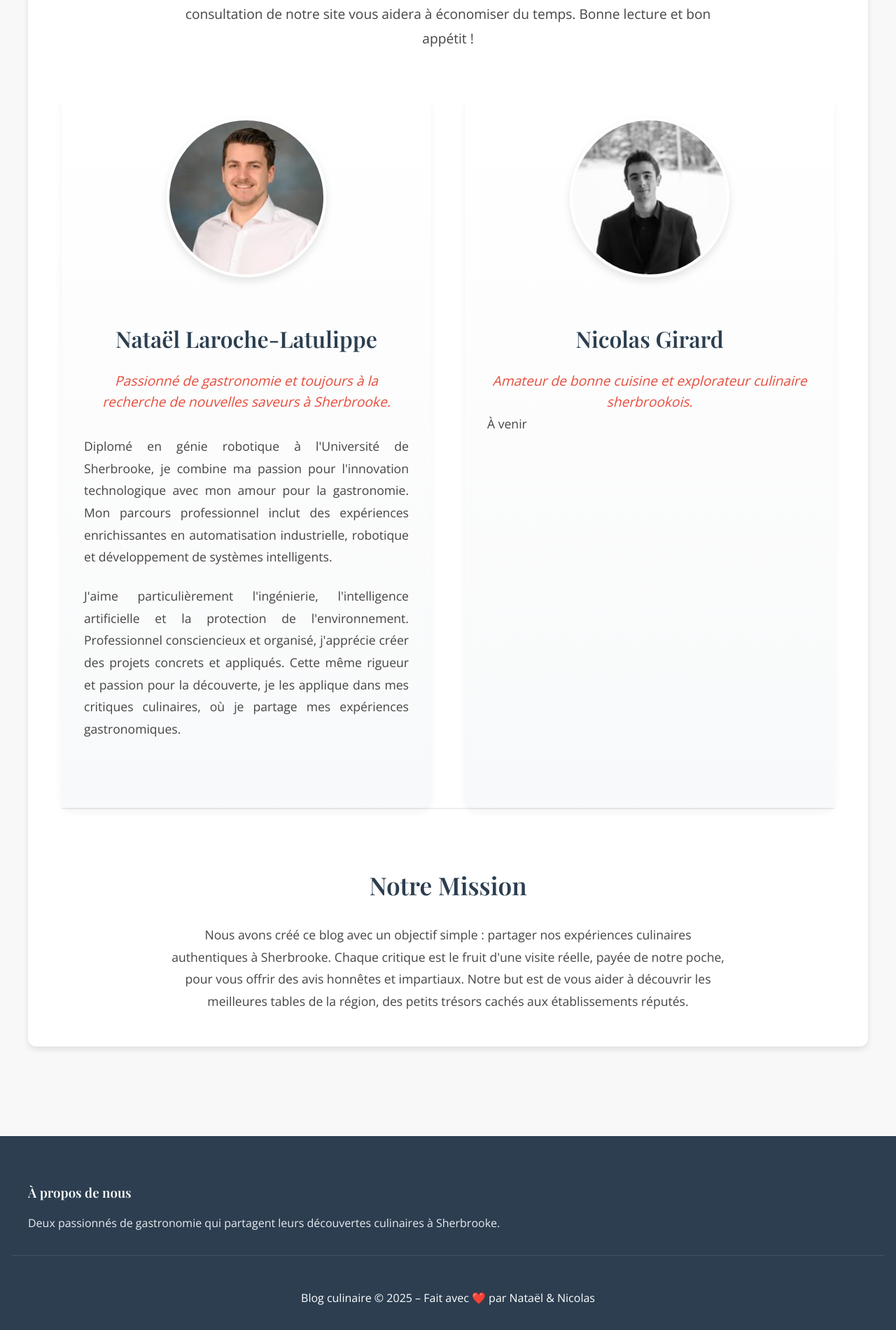
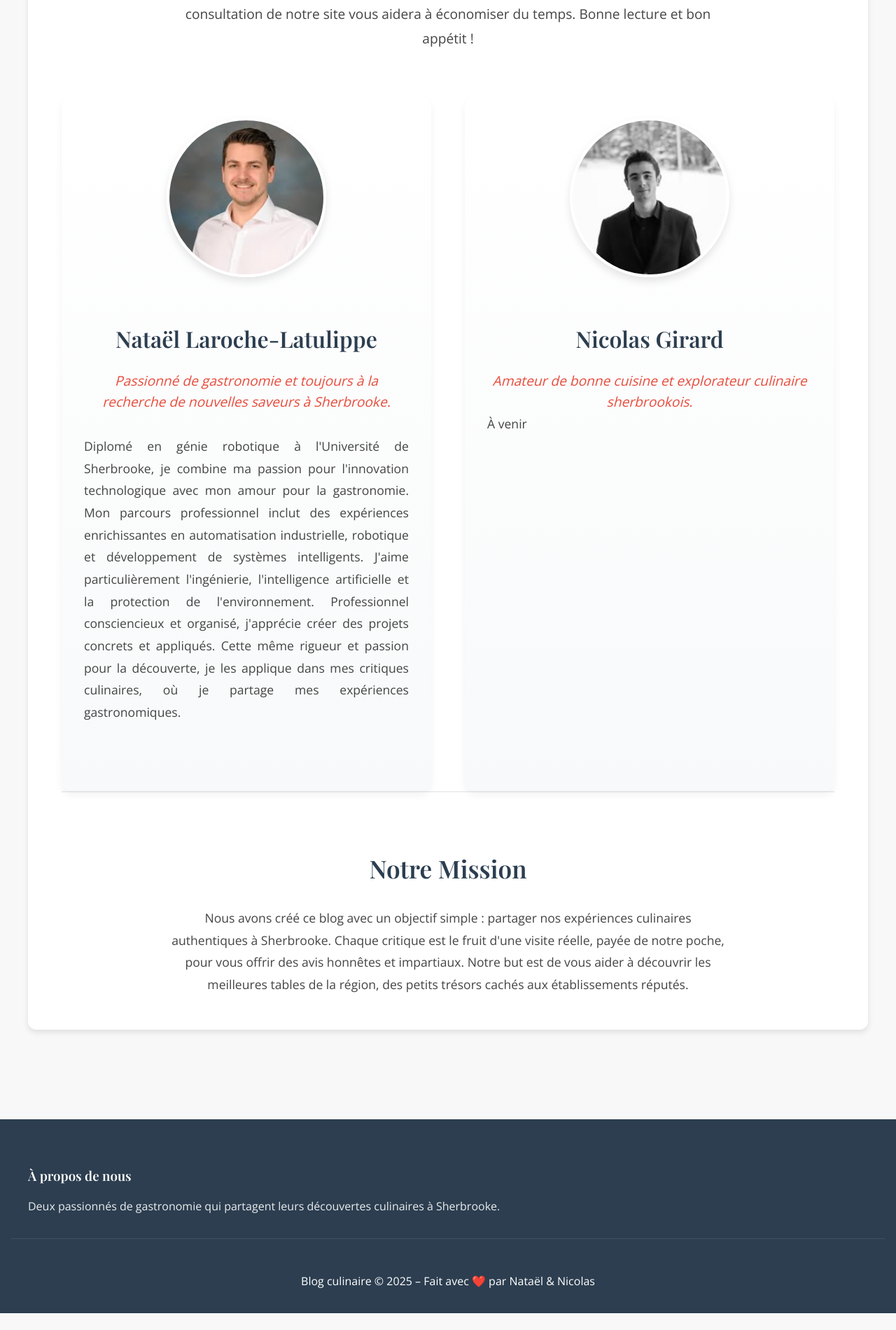
Before and after one commit to Natael21/blog-culinaire, a Jekyll site: the page built from about.html, in a window 1280 px wide. Shown: the part 981-2881 px from the top of the page at 70% size. Built offline with Jekyll 4.4.1, drawn with Linux system fonts in a browser that asks for light colours; a script that is not in the unit is left out; after the commit the page ends 2857 px from its top, so only the background shows below that.

Commit message:
Consolidate member bio text in about.html for improved readability. Adjust margin-bottom style for member bio paragraphs to enhance layout consistency.

```diff
--- a/about.html
+++ b/about.html
@@ -28,10 +28,7 @@ permalink: /about/
         <p class="member-intro" style="color: #e74c3c; margin-bottom: 2rem;">Passionné de gastronomie et toujours à la recherche de nouvelles saveurs à Sherbrooke.</p>
         <div class="member-bio">
           <p>
-            Diplomé en génie robotique à l'Université de Sherbrooke, je combine ma passion pour l'innovation technologique avec mon amour pour la gastronomie. Mon parcours professionnel inclut des expériences enrichissantes en automatisation industrielle, robotique et développement de systèmes intelligents.
-          </p>
-          <p>
-            J'aime particulièrement l'ingénierie, l'intelligence artificielle et la protection de l'environnement. Professionnel consciencieux et organisé, j'apprécie créer des projets concrets et appliqués. Cette même rigueur et passion pour la découverte, je les applique dans mes critiques culinaires, où je partage mes expériences gastronomiques.
+            Diplomé en génie robotique à l'Université de Sherbrooke, je combine ma passion pour l'innovation technologique avec mon amour pour la gastronomie. Mon parcours professionnel inclut des expériences enrichissantes en automatisation industrielle, robotique et développement de systèmes intelligents. J'aime particulièrement l'ingénierie, l'intelligence artificielle et la protection de l'environnement. Professionnel consciencieux et organisé, j'apprécie créer des projets concrets et appliqués. Cette même rigueur et passion pour la découverte, je les applique dans mes critiques culinaires, où je partage mes expériences gastronomiques.
           </p>
         </div>
       </div>
@@ -176,7 +173,7 @@ permalink: /about/
 }
 
 .member-bio p {
-  margin-bottom: 1.5rem;
+  margin-bottom: 0.8rem;
 }
 
 .member-bio p:last-child {
```
